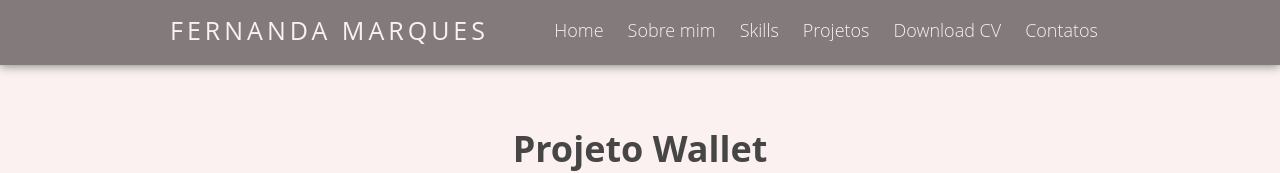
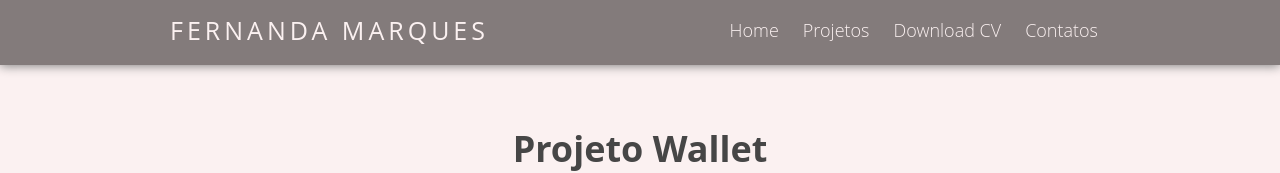
Before and after one commit to NandaTMarques/NandaTMarques.Portfolio, a React (Create React App) app: page /wallet in a window 1280 px wide. Shown: the top 173 px of the page. Built offline with nearby package versions, Linux system fonts and the light colour scheme.

Commit message:
acicionando headerPage

```diff
--- /dev/null
+++ b/src/components/headerPage.jsx
@@ -0,0 +1,22 @@
+import React, { Component } from 'react';
+import { Link } from 'react-router-dom';
+
+class HeaderPage extends Component {
+  render () {
+    return (
+      <header id="navbar">
+        <div className="container">
+          <a className="logo" href="#about-me-anchor">Fernanda Marques</a>
+          <nav className="nav-container">
+            <Link to="/" className="">Home</Link>
+            <a href="#portfolio-anchor">Projetos</a>
+            <a href="https://drive.google.com/file/d/1dvhoMEH9DfuN53rF_EAFKA5BwxcnDRd7/view?usp=sharing">Download CV</a>
+            <a href="#contact-anchor">Contatos</a>
+          </nav>
+        </div>
+      </header>
+    )
+  }
+}
+
+export default HeaderPage;
--- a/src/pages/makeup.jsx
+++ b/src/pages/makeup.jsx
@@ -1,5 +1,5 @@
 import React, { Component } from 'react';
-import Header from '../components/header';
+import HeaderPage from '../components/headerPage';
 import Footer from '../components/footer';
 import Projects from '../components/projects';
 import makeup1 from '../images/makeup1.png';
@@ -9,7 +9,7 @@ class MakeupShop extends Component {
   render () {
     return (
       <div>
-        <Header/>
+        <HeaderPage/>
         <div className="container-page">
           <h1>Projeto Makeup Shop</h1>
           <h2>Em construção...</h2>
--- a/src/pages/movieLibrary.jsx
+++ b/src/pages/movieLibrary.jsx
@@ -1,5 +1,5 @@
 import React, { Component } from 'react';
-import Header from '../components/header';
+import HeaderPage from '../components/headerPage';
 import Footer from '../components/footer';
 import Projects from '../components/projects';
 import MCL1 from '../images/MCL1.png';
@@ -12,7 +12,7 @@ class MovieCardLibrary extends Component {
   render () {
     return (
       <div>
-        <Header/>
+        <HeaderPage/>
         <div className="container-page">
           <h1>Projeto Movie Card Library</h1>
           <p>Um CRUD com cartões de filmes. Abaixo temos as imagens de como fica a aplicação na tela do computador e em mobile.</p>
--- a/src/pages/recipes.jsx
+++ b/src/pages/recipes.jsx
@@ -1,5 +1,5 @@
 import React, { Component } from 'react';
-import Header from '../components/header';
+import HeaderPage from '../components/headerPage';
 import Footer from '../components/footer';
 import Projects from '../components/projects';
 import recipes2 from '../images/recipes2.png';
@@ -16,7 +16,7 @@ class Recipes extends Component {
   render () {
     return (
       <div>
-        <Header/>
+        <HeaderPage/>
         <div className="container-page">
           <h1>Projeto Recipes</h1>
           <p>Foi desenvolvido um app de receitas, utilizando o que há de mais moderno dentro do ecossistema React: Hooks e Context API!</p>
--- a/src/pages/starWars.jsx
+++ b/src/pages/starWars.jsx
@@ -1,5 +1,5 @@
 import React, { Component } from 'react';
-import Header from '../components/header';
+import HeaderPage from '../components/headerPage';
 import Footer from '../components/footer';
 import Projects from '../components/projects';
 import starWars1 from '../images/SW1.png';
@@ -9,7 +9,7 @@ class StarWars extends Component {
   render () {
     return (
       <div>
-        <Header/>
+        <HeaderPage/>
         <div className="container-page">
           <h1>Projeto Star Wars Planets</h1>
           <p>Desenvolvi uma lista com filtros de planetas do universo de Star Wars usando Context API e Hooks para controlar os estados globais.</p>
--- a/src/pages/stranger.jsx
+++ b/src/pages/stranger.jsx
@@ -1,5 +1,5 @@
 import React, { Component } from 'react';
-import Header from '../components/header';
+import HeaderPage from '../components/headerPage';
 import Footer from '../components/footer';
 import Projects from '../components/projects';
 import stranger1 from '../images/stranger1.png';
@@ -11,7 +11,7 @@ class StrangeThings extends Component {
   render () {
     return (
       <div>
-        <Header/>
+        <HeaderPage/>
         <div className="container-page">
           <h1>Projeto Deploy Stranger Things</h1>
           <p className="page-texts">Nesta aplicação fiz o deploy das APIs e do site. Nele podemos pesquisar o nome do personagem da série "Stranger Things" e sabermos infomrações sobre eles, como nome e origem, ao clicarmos no botão mudar realidade a pesquisa aparecerá com as letras invertidas.</p>
--- a/src/pages/wallet.jsx
+++ b/src/pages/wallet.jsx
@@ -1,5 +1,5 @@
 import React, { Component } from 'react';
-import Header from '../components/header';
+import HeaderPage from '../components/headerPage';
 import Footer from '../components/footer';
 import Projects from '../components/projects';
 import wallet1 from '../images/wallet1.png';
@@ -9,7 +9,7 @@ class Wallet extends Component {
   render () {
     return (
       <div>
-        <Header/>
+        <HeaderPage/>
         <div className="container-page">
           <h1>Projeto Wallet</h1>
           <p>Uma carteira de controle de gastos com conversor de moedas.</p>
```
